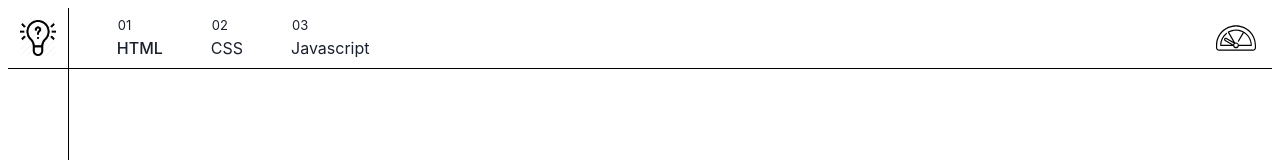
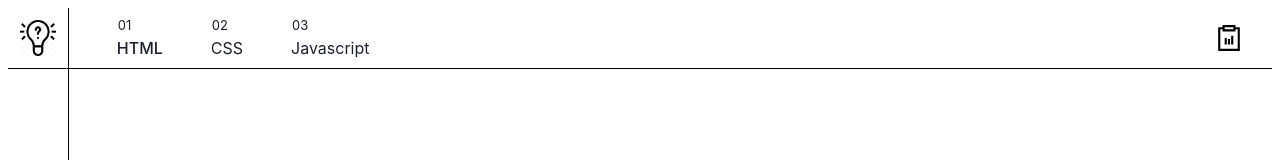
Before and after one commit to jaisharx/quizoo, a Next.js app: page / in a window 1280 px wide. Shown: the top 160 px of the page. Built offline with nearby package versions, Linux system fonts and the light colour scheme.

Commit message:
updated icon to be a better fit

```diff
--- a/components/Header.js
+++ b/components/Header.js
@@ -3,10 +3,16 @@ import {
     HStack,
     Text,
     VStack,
-    Flex,
-    Image,
-    Tooltip,
+    Flex
 } from '@chakra-ui/react';
+
+import { GrScorecard } from 'react-icons/gr';
+import styled from '@emotion/styled';
+
+const ScoreIcon = styled(GrScorecard)`
+    font-size: 26px;
+`;
+
 
 export default function Header({ quizType, setQuizType }) {
     return (
@@ -64,9 +70,7 @@ export default function Header({ quizType, setQuizType }) {
             </HStack>
 
             <Link w="10" ml="auto" mr="4">
-                <Tooltip label="Score" aria-label="See your score">
-                    <Image src="/assets/score.svg" />
-                </Tooltip>
+                <ScoreIcon/>
             </Link>
         </Flex>
     );
```
